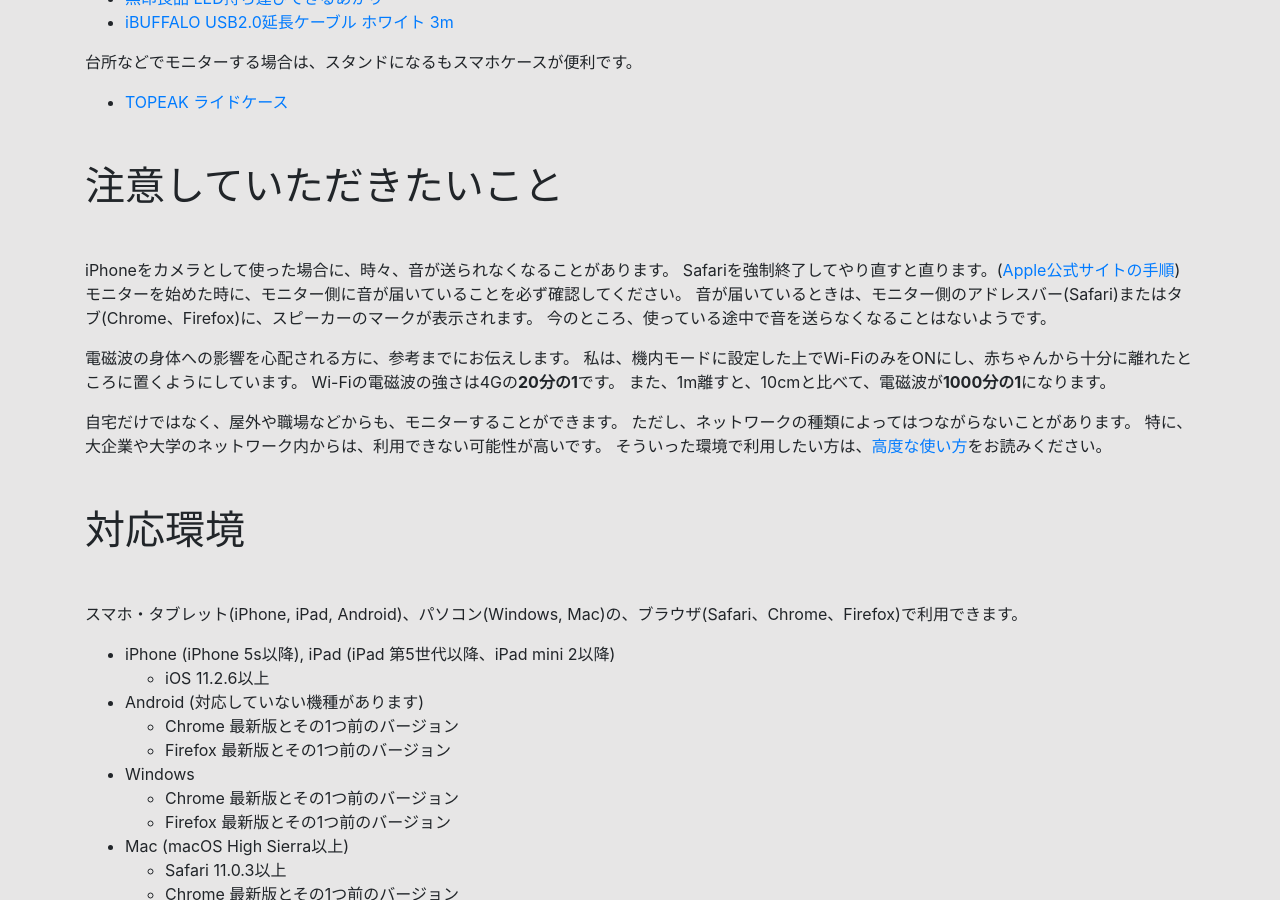
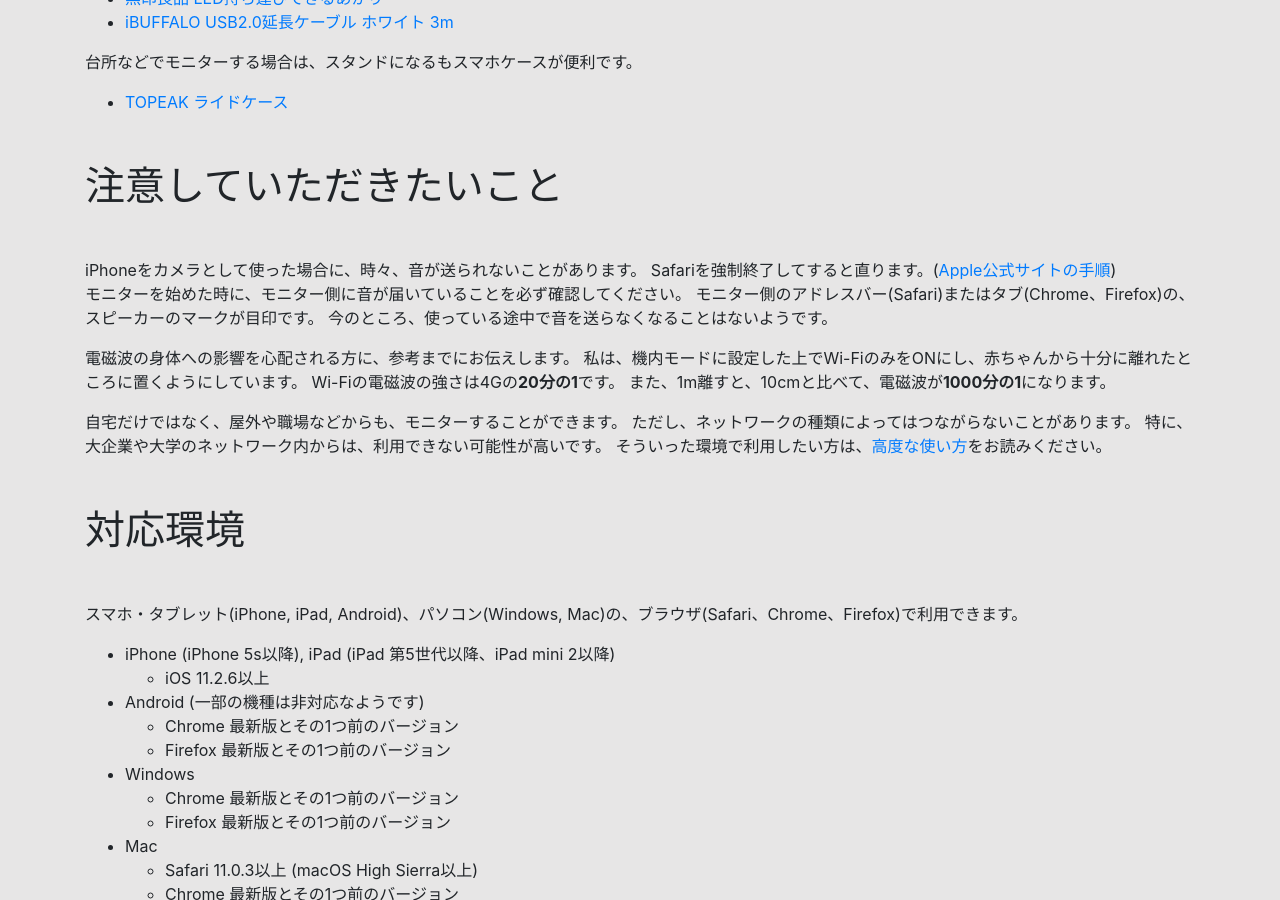
Before and after one commit to rotsuya/skyway-baby-monitor, a Jekyll site: the page built from index.md, in a window 1280 px wide and 900 px high, scrolled down 2142 px. Built offline with Jekyll 4.4.1, drawn with Linux system fonts in a browser that asks for light colours; some web fonts are replaced; our own code applies the rules of GitHub Pages for plain Markdown files.

Commit message:
Improve descriptions

````diff
--- a/index.md
+++ b/index.md
@@ -54,10 +54,10 @@
 # 注意していただきたいこと
 {: .my-5 }
 
-iPhoneをカメラとして使った場合に、時々、音が送られなくなることがあります。
-Safariを強制終了してやり直すと直ります。([Apple公式サイトの手順](https://support.apple.com/ja-jp/HT201330))
+iPhoneをカメラとして使った場合に、時々、音が送られないことがあります。
+Safariを強制終了してすると直ります。([Apple公式サイトの手順](https://support.apple.com/ja-jp/HT201330))
 モニターを始めた時に、モニター側に音が届いていることを必ず確認してください。
-音が届いているときは、モニター側のアドレスバー(Safari)またはタブ(Chrome、Firefox)に、スピーカーのマークが表示されます。
+モニター側のアドレスバー(Safari)またはタブ(Chrome、Firefox)の、スピーカーのマークが目印です。
 今のところ、使っている途中で音を送らなくなることはないようです。
 
 電磁波の身体への影響を心配される方に、参考までにお伝えします。
@@ -77,14 +77,14 @@
 
 - iPhone (iPhone 5s以降), iPad (iPad 第5世代以降、iPad mini 2以降)
     - iOS 11.2.6以上
-- Android (対応していない機種があります)
+- Android (一部の機種は非対応なようです)
     - Chrome 最新版とその1つ前のバージョン
     - Firefox 最新版とその1つ前のバージョン
 - Windows
     - Chrome 最新版とその1つ前のバージョン
     - Firefox 最新版とその1つ前のバージョン
-- Mac (macOS High Sierra以上)
-    - Safari 11.0.3以上
+- Mac
+    - Safari 11.0.3以上 (macOS High Sierra以上)
     - Chrome 最新版とその1つ前のバージョン
     - Firefox 最新版とその1つ前のバージョン
 
@@ -111,14 +111,3 @@
 大企業や大学のネットワーク内から利用するためには、TURNサーバが必要な場合があります。
 TURNサーバを利用するためには、ご自身でこのプログラムをサーバに設置し、SkyWayのアプリケーションの設定で「TURNを利用する」を有効にしてください。
 詳しくは、[README](https://github.com/rotsuya/skyway-baby-monitor/){: target="blank" }をご覧ください。
-
-{% comment %}
-多くの台数でモニターしたい場合は、SkyWayのアプリケーションの設定で「SFUを利用する」を有効にし、`ROOM_OPTIONS.mode = 'sfu'`に設定する必要があります。
-
-```js
-const ROOM_OPTIONS = {
-    mode: 'sfu',
-    videoCodec: 'H264'
-};
-```
-{% endcomment %}
````
